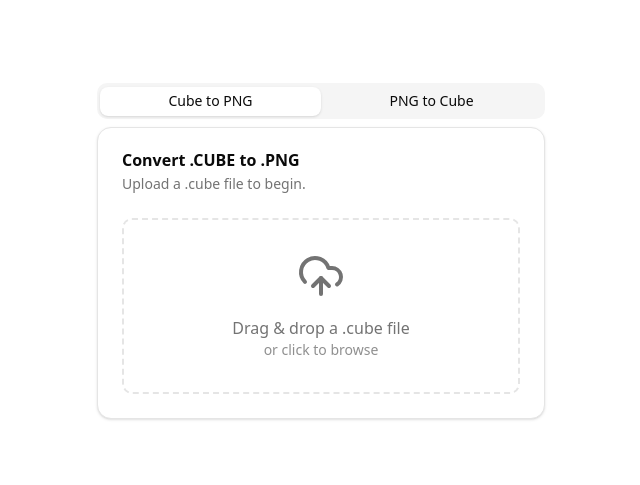
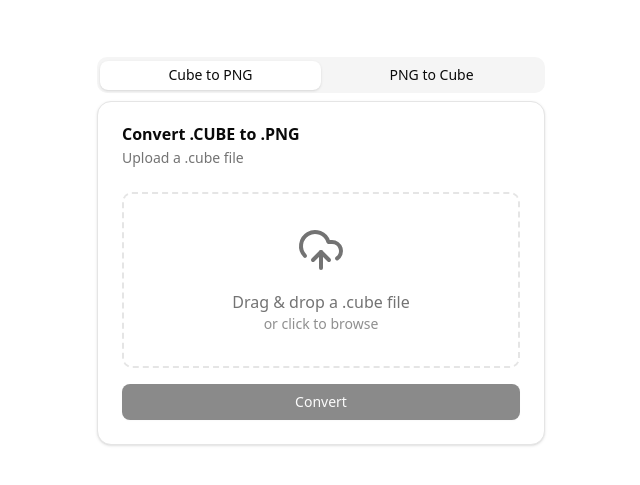
Before and after one commit to JustinDodemaide/lut-converter, a React (Vite) app: page / in a window 1280 px wide. Shown: the part 149-634 px from the top of the page, without its empty margins (319-959 px from the left). Built offline with nearby package versions, Linux system fonts and the light colour scheme.

Commit message:
Generalized dropzone to component file
Both conversion modes use the same animation/dropzone/buttons so they needed to be componentized

```diff
--- a/src/App.jsx
+++ b/src/App.jsx
@@ -1,16 +1,12 @@
 // src/App.jsx
 
 import { useState, useCallback } from 'react';
+import { useDropzone } from 'react-dropzone';
 
 import { Tabs, TabsContent, TabsList, TabsTrigger } from "@/components/ui/tabs";
-import { Card, CardContent, CardDescription, CardHeader, CardTitle } from "@/components/ui/card";
+import { Card, CardHeader, CardTitle, CardDescription } from "@/components/ui/card";
 
-import { useDropzone } from 'react-dropzone';
-import { cn } from "@/lib/utils";
-import { UploadCloud, File } from 'lucide-react';
-
-import { AnimatePresence, motion } from 'framer-motion';
-
+import ConversionCardContent from '@/components/ConversionCardContent'; // Adjust path if needed
 
 function App() {
   const [conversionMode, setConversionMode] = useState("cube-to-png");
@@ -19,7 +15,15 @@ function App() {
   const [isLoading, setIsLoading] = useState(false);
   const [error, setError] = useState(null);
 
-  // Dropzone hooks
+  const handleModeChange = (newMode) => {
+    setConversionMode(newMode);
+    setFile(null);
+    setConvertedUrl(null);
+    setError(null);
+  }
+
+
+  // Dropzone hook
   const onDrop = useCallback((acceptedFiles) => {
     const selectedFile = acceptedFiles[0];
     if (selectedFile) {
@@ -37,7 +41,7 @@ function App() {
     },
     multiple: false,
   });
-  // End dropzone hooks
+  // End dropzone hook
 
 
   // API call
@@ -60,7 +64,8 @@ function App() {
       });
 
       if (!response.ok) {
-        throw new Error(`Error: ${response.statusText}`);
+        const errData = await response.json();
+        throw new Error(errData.error || `Error: ${response.statusText}`);
       }
 
       const blob = await response.blob();
@@ -68,7 +73,7 @@ function App() {
       setConvertedUrl(url);
 
     } catch (err) {
-      setError("Failed to convert file. Please try again.");
+      setError(err.message || "Failed to convert file. Please try again.");
     } finally {
       setIsLoading(false);
     }
@@ -78,7 +83,7 @@ function App() {
 
   return (
     <div className="min-h-screen bg-background text-foreground flex items-center justify-center p-4">
-      <Tabs value={conversionMode} onValueChange={setConversionMode} className="w-full max-w-md">
+      <Tabs value={conversionMode} onValueChange={handleModeChange} className="w-full max-w-md">
         <TabsList className="grid w-full grid-cols-2">
           <TabsTrigger value="cube-to-png">Cube to PNG</TabsTrigger>
           <TabsTrigger value="png-to-cube">PNG to Cube</TabsTrigger>
@@ -88,94 +93,40 @@ function App() {
           <Card>
             <CardHeader>
               <CardTitle>Convert .CUBE to .PNG</CardTitle>
-              <CardDescription>Upload a .cube file to begin.</CardDescription>
+              <CardDescription>Upload a .cube file</CardDescription>
             </CardHeader>
-            <CardContent className="space-y-4">
-              {!file ? (<div
-                  {...getRootProps()}
-                  className={cn(
-                    "flex flex-col items-center justify-center p-8 text-center border-2 border-dashed rounded-lg cursor-pointer transition-colors",
-                    isDragActive ? "border-primary bg-muted" : "border-border hover:border-primary/50"
-                  )}
-                >
-                  <input {...getInputProps()} />
-                  <UploadCloud className="w-12 h-12 mb-4 text-muted-foreground" />
-                  <p className="text-muted-foreground">
-                    {isDragActive ? "Drop the file here..." : `Drag & drop a .cube file`}
-                  </p>
-                  <p className="text-sm text-muted-foreground/80">or click to browse</p>
-                </div>
-              ) : (
-                <AnimatePresence>
-                  <motion.div
-                    initial={{ opacity: 0, y: -10 }}
-                    animate={{ opacity: 1, y: 0 }}
-                    exit={{ opacity: 0, y: -10 }}
-                  >
-                    <div className="flex items-center justify-between p-3 text-sm border rounded-lg bg-muted/50">
-                      <div className="flex items-center gap-2 overflow-hidden">
-                        <File className="w-4 h-4 flex-shrink-0" />
-                        <span className="truncate">{file.name}</span>
-                      </div>
-                      <button
-                        onClick={() => setFile(null)}
-                        className="text-muted-foreground hover:text-foreground transition-colors"
-                      >
-                        &times;
-                      </button>
-                    </div>
-                  </motion.div>
-                </AnimatePresence>
-              )}
-            </CardContent>
+            <ConversionCardContent
+                file={file}
+                setFile={setFile}
+                getRootProps={getRootProps}
+                getInputProps={getInputProps}
+                isDragActive={isDragActive}
+                fileType=".cube"
+                handleConvert={handleConvert}
+                isLoading={isLoading}
+                error={error}
+                convertedUrl={convertedUrl}
+            />
           </Card>
         </TabsContent>
-        <TabsContent value="pngToCube">
+        <TabsContent value="png-to-cube">
            <Card>
             <CardHeader>
               <CardTitle>Convert .PNG to .CUBE</CardTitle>
-              <CardDescription>Upload a .png file to begin.</CardDescription>
+              <CardDescription>Upload a .png file</CardDescription>
             </CardHeader>
-            <CardContent className="space-y-4">
-              {/* --- Reusing the same conditional logic --- */}
-              {!file ? (
-                <div
-                  {...getRootProps()}
-                  className={cn(
-                    "flex flex-col items-center justify-center p-8 text-center border-2 border-dashed rounded-lg cursor-pointer transition-colors",
-                    isDragActive ? "border-primary bg-muted" : "border-border hover:border-primary/50"
-                  )}
-                >
-                  <input {...getInputProps()} />
-                  <UploadCloud className="w-12 h-12 mb-4 text-muted-foreground" />
-                  <p className="text-muted-foreground">
-                    {isDragActive ? "Drop the file here..." : `Drag & drop a .png file`}
-                  </p>
-                  <p className="text-sm text-muted-foreground/80">or click to browse</p>
-                </div>
-              ) : (
-                <AnimatePresence>
-                  <motion.div
-                    initial={{ opacity: 0, y: -10 }}
-                    animate={{ opacity: 1, y: 0 }}
-                    exit={{ opacity: 0, y: -10 }}
-                  >
-                    <div className="flex items-center justify-between p-3 text-sm border rounded-lg bg-muted/50">
-                      <div className="flex items-center gap-2 overflow-hidden">
-                        <File className="w-4 h-4 flex-shrink-0" />
-                        <span className="truncate">{file.name}</span>
-                      </div>
-                      <button
-                        onClick={() => setFile(null)}
-                        className="text-muted-foreground hover:text-foreground transition-colors"
-                      >
-                        &times;
-                      </button>
-                    </div>
-                  </motion.div>
-                </AnimatePresence>
-              )}
-            </CardContent>
+             <ConversionCardContent
+                file={file}
+                setFile={setFile}
+                getRootProps={getRootProps}
+                getInputProps={getInputProps}
+                isDragActive={isDragActive}
+                fileType=".png"
+                handleConvert={handleConvert}
+                isLoading={isLoading}
+                error={error}
+                convertedUrl={convertedUrl}
+            />
           </Card>
         </TabsContent>
       </Tabs>
--- /dev/null
+++ b/src/components/ConversionCardContent.jsx
@@ -0,0 +1,90 @@
+import { Button } from "@/components/ui/button";
+import { CardContent } from "@/components/ui/card";
+import { cn } from "@/lib/utils";
+import { UploadCloud, File, Loader2 } from 'lucide-react';
+import { AnimatePresence, motion } from 'framer-motion';
+
+const ConversionCardContent = ({
+  file,
+  setFile,
+  getRootProps,
+  getInputProps,
+  isDragActive,
+  fileType,
+  handleConvert,
+  isLoading,
+  error,
+  convertedUrl
+}) => (
+  <CardContent className="space-y-4">
+    {!file ? (
+      <div
+        {...getRootProps()}
+        className={cn(
+          "flex flex-col items-center justify-center p-8 text-center border-2 border-dashed rounded-lg cursor-pointer transition-colors",
+          isDragActive ? "border-primary bg-muted" : "border-border hover:border-primary/50"
+        )}
+      >
+        <input {...getInputProps()} />
+        <UploadCloud className="w-12 h-12 mb-4 text-muted-foreground" />
+        <p className="text-muted-foreground">
+          {isDragActive ? "Drop the file here..." : `Drag & drop a ${fileType} file`}
+        </p>
+        <p className="text-sm text-muted-foreground/80">or click to browse</p>
+      </div>
+    ) : (
+      <AnimatePresence>
+        <motion.div
+          initial={{ opacity: 0, y: -10 }}
+          animate={{ opacity: 1, y: 0 }}
+          exit={{ opacity: 0, y: -10 }}
+        >
+          <div className="flex items-center justify-between p-3 text-sm border rounded-lg bg-muted/50">
+            <div className="flex items-center gap-2 overflow-hidden">
+              <File className="w-4 h-4 flex-shrink-0" />
+              <span className="truncate">{file.name}</span>
+            </div>
+            <button
+              onClick={() => setFile(null)}
+              className="text-muted-foreground hover:text-foreground transition-colors"
+            >
+              &times;
+            </button>
+          </div>
+        </motion.div>
+      </AnimatePresence>
+    )}
+
+    <Button
+      onClick={handleConvert}
+      disabled={!file || isLoading}
+      className="w-full"
+    >
+      {isLoading ? (
+        <>
+          <Loader2 className="mr-2 h-4 w-4 animate-spin" />
+          Converting...
+        </>
+      ) : (
+        'Convert'
+      )}
+    </Button>
+
+    {error && (
+      <p className="text-sm text-center text-red-500">{error}</p>
+    )}
+    {convertedUrl && (
+      <div className="text-center">
+        <a
+          href={convertedUrl}
+          download={`converted-${Date.now()}`}
+          className="text-primary hover:underline"
+        >
+          Download Converted File
+        </a>
+      </div>
+    )}
+  </CardContent>
+);
+
+export default ConversionCardContent;
```
